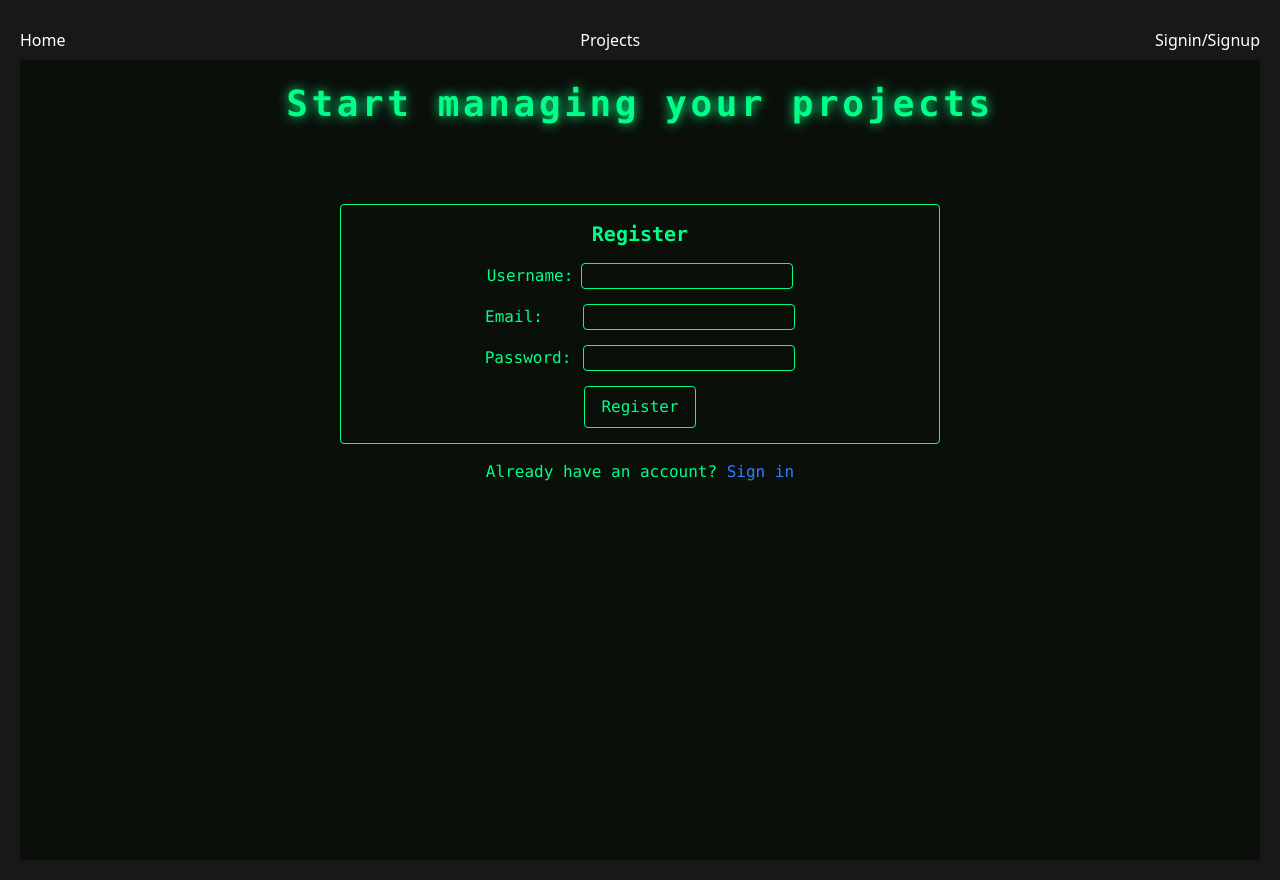
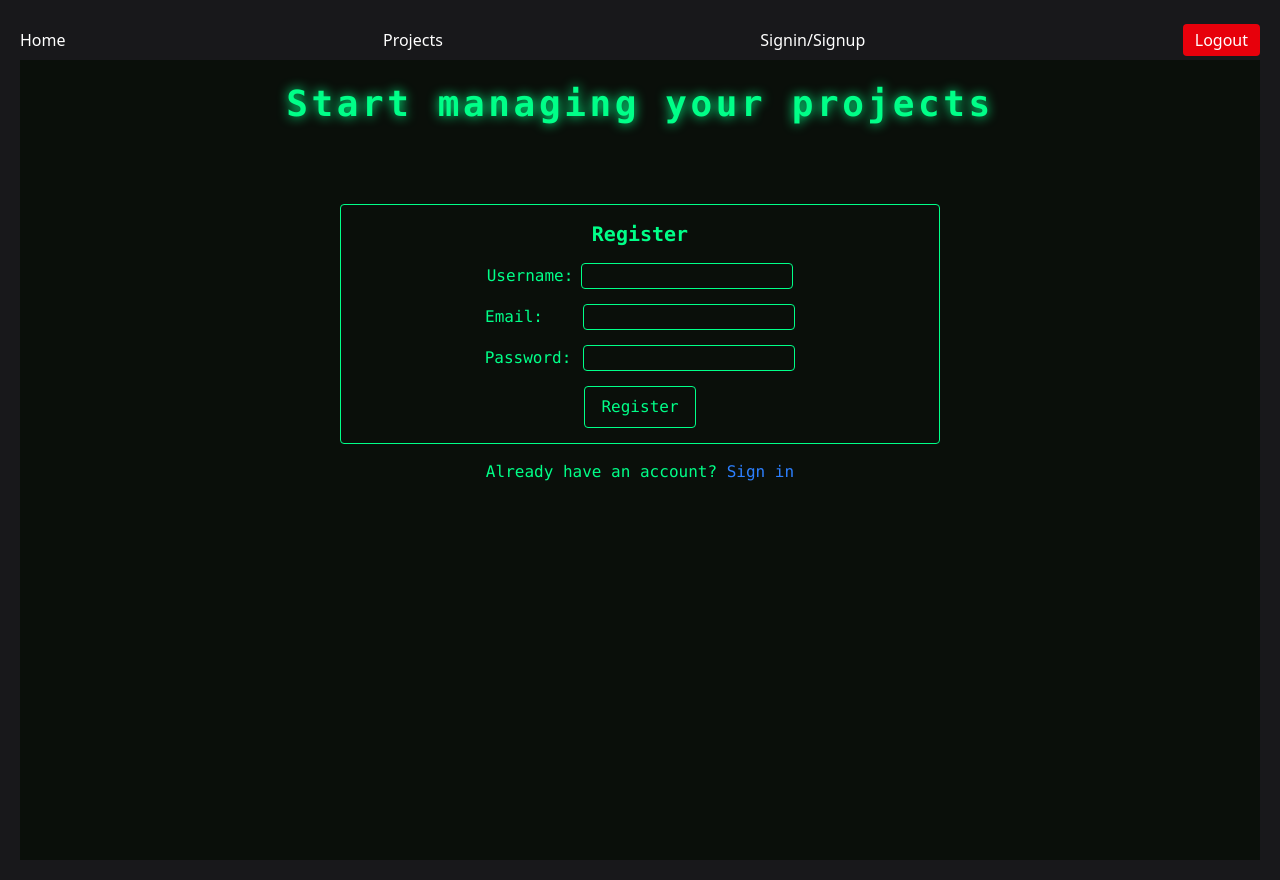
Before and after one commit to IvanDok13/rtt54-frontend, a React (Vite) app: page /login in a window 1280 px wide. Built offline with nearby package versions, Linux system fonts and the light colour scheme; no server answers.

Commit message:
feat: update logout func, add logout button

```diff
--- a/src/components/Navbar.tsx
+++ b/src/components/Navbar.tsx
@@ -1,11 +1,24 @@
+import { useContext } from 'react';
 import { NavLink } from 'react-router-dom';
+import { AuthContext } from '../context/AuthProvider';
 
 export function Navbar() {
+  const auth = useContext(AuthContext);
+  if (!auth) throw new Error('AuthContext not found');
+  const { logOut } = auth;
+
   return (
     <nav className='text-white flex justify-between items-center w-full h-10'>
       <NavLink to='/'>Home</NavLink>
       <NavLink to='/projects'>Projects</NavLink>
       <NavLink to='/login'>Signin/Signup</NavLink>
+
+      <button
+        onClick={logOut}
+        className='px-3 py-1 bg-red-600 hover:bg-red-700 rounded'
+      >
+        Logout
+      </button>
     </nav>
   );
 }
--- a/src/context/AuthProvider.tsx
+++ b/src/context/AuthProvider.tsx
@@ -104,6 +104,9 @@ export default function AuthProvider({ children }: AuthProviderProps) {
     setToken(null);
 
     delete apiClient.defaults.headers.common['Authorization'];
+    console.log('Logged out successfully');
+
+    return null;
   };
 
   return (
```
